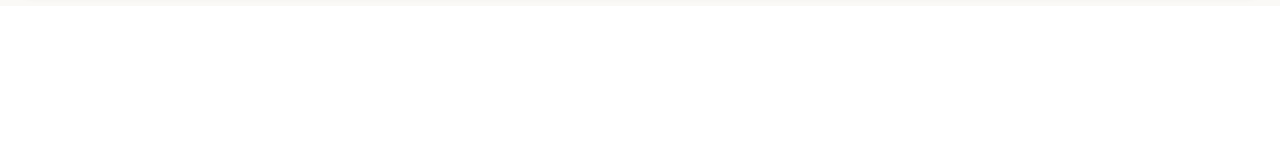
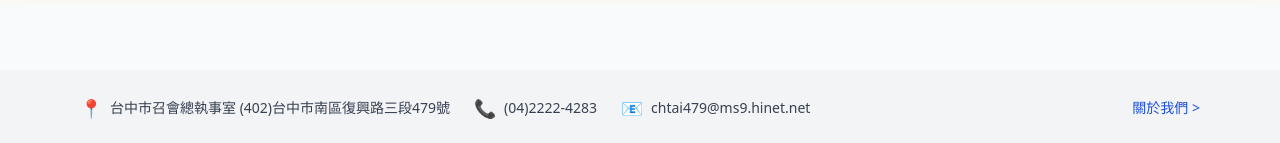
Before and after one commit to SamuelXingCheng/chtai-webapp, a Vue app in the folder frontend/: page / in a window 1280 px wide. Shown: the part 1522-1665 px from the top of the page. Before the commit the page ends 1528 px from the top, so only its background shows below. Built offline with nearby package versions, Linux system fonts and the light colour scheme.

Commit message:
feat: 新增頁尾資訊區塊（地址、電話、信箱、關於我們連結）

```diff
--- /dev/null
+++ b/frontend/src/components/FooterSection.vue
@@ -0,0 +1,27 @@
+<template>
+  <footer class="bg-gray-100 text-gray-700 mt-16 py-6">
+    <div class="max-w-6xl mx-auto px-4 flex flex-col md:flex-row justify-between items-center gap-4 text-sm">
+
+      <!-- 左側資訊欄 -->
+      <div class="flex items-center gap-6 flex-wrap justify-center md:justify-start">
+        <div class="flex items-center gap-2">
+          <span class="text-lg">📍</span>
+          <span>台中市召會總執事室 (402)台中市南區復興路三段479號 </span>
+        </div>
+        <div class="flex items-center gap-2">
+          <span class="text-lg">📞</span>
+          <span>(04)2222-4283</span>
+        </div>
+        <div class="flex items-center gap-2">
+          <span class="text-lg">📧</span>
+          <span>chtai479@ms9.hinet.net</span>
+        </div>
+      </div>
+
+      <!-- 右側連結 -->
+      <div class="flex items-center gap-1 hover:underline text-blue-700 cursor-pointer">
+        <RouterLink to="/about">關於我們 &gt;</RouterLink>
+      </div>
+    </div>
+  </footer>
+</template>
--- a/frontend/src/views/HomeView.vue
+++ b/frontend/src/views/HomeView.vue
@@ -6,6 +6,7 @@
     <FeatureSection />
     <LatestVideos />
     <DownloadSection />
+    <FooterSection />
 
   </div>
 </template>
@@ -17,6 +18,7 @@ import Carousel from '../components/Carousel.vue'
 import LatestVideos from '../components/LatestVideos.vue'
 import FeatureSection from '../components/FeatureSection.vue'
 import DownloadSection from '../components/DownloadSection.vue'
+import FooterSection from '../components/FooterSection.vue'
 </script>
 
 <style scoped>
```
